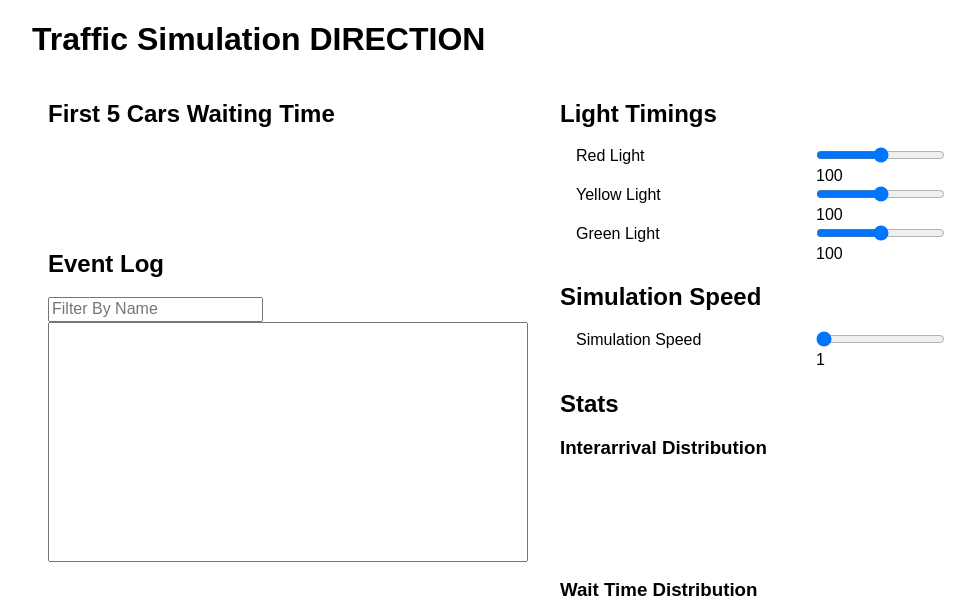
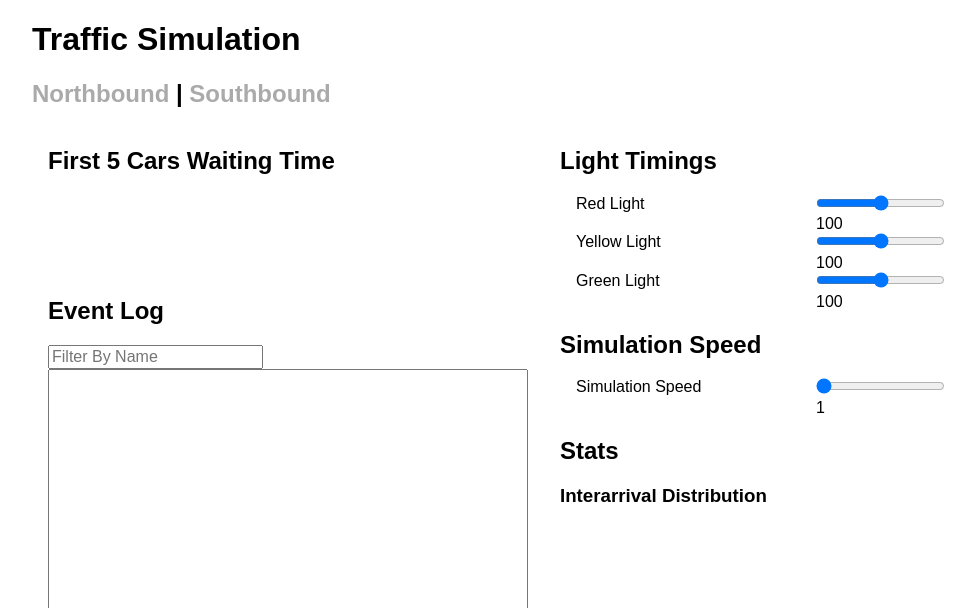
Before and after one commit to chipbell4/cse6730, a PHP site: page /project1/simulation/index.html in a window 1280 px wide. Shown: the top 608 px of the page, without its empty margins (96-1071 px from the left). Run offline with PHP 8.4, Linux system fonts and the light colour scheme; some libraries are stand-ins or nearby versions.

Commit message:
Creating links to see both directions

```diff
--- a/project1/simulation/index.html
+++ b/project1/simulation/index.html
@@ -6,7 +6,12 @@
         <link rel="stylesheet" type="text/css" href="style.css" />
     </head>
     <body>
-        <h1>Traffic Simulation <span id="direction">DIRECTION</span></h1>
+        <h1>Traffic Simulation</h1>
+        <h2>
+            <span class="direction-span" id="Northbound">Northbound</span>
+            |
+            <span class="direction-span" id="Southbound">Southbound</span>
+        </h2>
         <div class="half-column">
             <div id="animation">
                 <h2>First 5 Cars Waiting Time</h2>
--- a/project1/simulation/style.css
+++ b/project1/simulation/style.css
@@ -29,3 +29,16 @@ svg {
     height: 7em;
     font-size: 0.7em;
 }
+
+.direction-span {
+    color: #aaaaaa;
+}
+
+.direction-span:hover {
+    text-decoration: underline;
+    cursor: pointer;
+}
+
+.direction-span.active {
+    color: #111111;
+}
```
Also changed, not shown: 1 other file.
